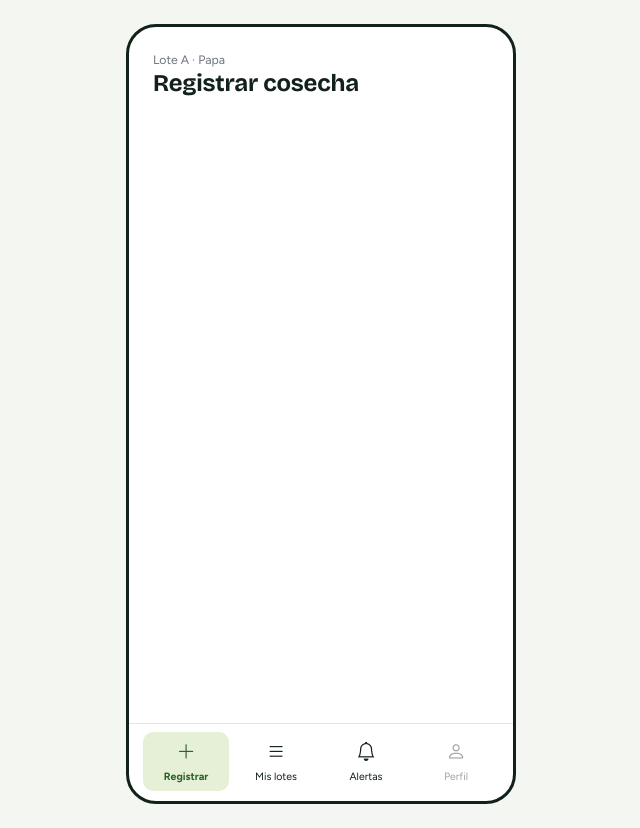
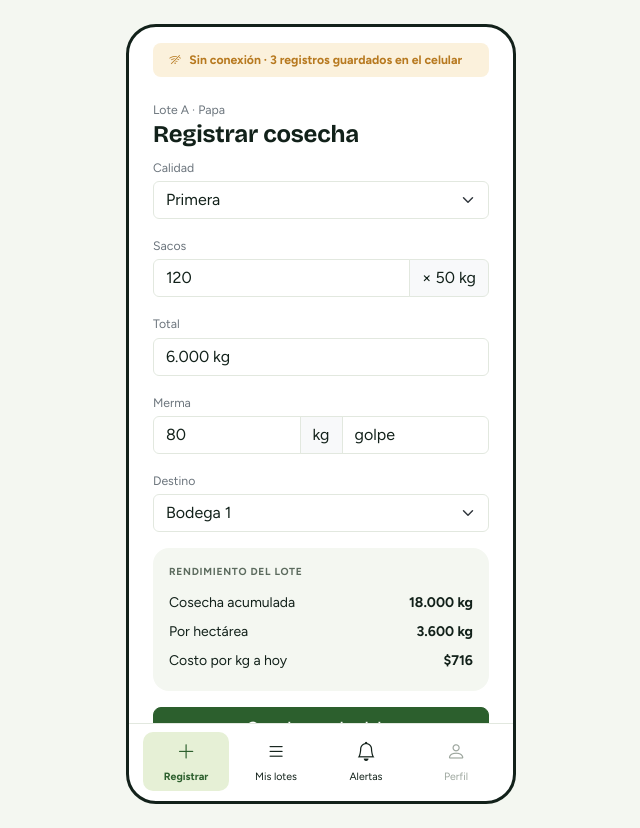
Before and after one commit to FelipeUCC898/Agro360-proyecto-electiva, an Angular app: page /movil/cosecha in a window 1280 px wide. Shown: the whole page, without its empty margins (319-959 px from the left). Built offline with nearby package versions, Linux system fonts and the light colour scheme.

Commit message:
se agrega la pantalla de cosecha sin conexión

```diff
--- /dev/null
+++ b/src/app/pages/movil/cosecha/cosecha.css
@@ -0,0 +1 @@
+.aviso-sin-conexion { background: var(--agro-warn-soft); color: var(--agro-warn); }
--- /dev/null
+++ b/src/app/pages/movil/cosecha/cosecha.html
@@ -0,0 +1,55 @@
+<div class="rounded-3 px-3 py-2 mt-3 small fw-bold d-flex align-items-center gap-2 aviso-sin-conexion">
+  <i class="bi bi-wifi-off"></i>
+  Sin conexión · {{ pendientes() }} registros guardados en el celular
+</div>
+
+<app-movil-header titulo="Registrar cosecha" subtitulo="Lote A · Papa" />
+
+<form class="d-grid gap-3" #formulario="ngForm" (ngSubmit)="guardar()">
+  <div>
+    <label class="form-label small text-secondary mb-1" for="cos-calidad">Calidad</label>
+    <select id="cos-calidad" name="calidad" class="form-select" [(ngModel)]="calidad">
+      <option>Primera</option>
+      <option>Segunda</option>
+    </select>
+  </div>
+
+  <div>
+    <label class="form-label small text-secondary mb-1" for="cos-sacos">Sacos</label>
+    <div class="input-group">
+      <input id="cos-sacos" name="sacos" type="number" min="1" class="form-control" required [(ngModel)]="sacos" />
+      <span class="input-group-text">× {{ kgPorSaco }} kg</span>
+    </div>
+  </div>
+
+  <div>
+    <label class="form-label small text-secondary mb-1" for="cos-total">Total</label>
+    <input id="cos-total" class="form-control" [value]="kg(totalKg)" readonly />
+  </div>
+
+  <div>
+    <label class="form-label small text-secondary mb-1" for="cos-merma">Merma</label>
+    <div class="input-group">
+      <input id="cos-merma" name="merma" type="number" min="0" class="form-control" [(ngModel)]="mermaKg" />
+      <span class="input-group-text">kg</span>
+      <input id="cos-motivo" name="motivo" class="form-control" aria-label="Motivo de la merma" [(ngModel)]="motivo" />
+    </div>
+  </div>
+
+  <div>
+    <label class="form-label small text-secondary mb-1" for="cos-destino">Destino</label>
+    <select id="cos-destino" name="destino" class="form-select" [(ngModel)]="destino">
+      <option>Bodega 1</option>
+      <option>Bodega 2</option>
+    </select>
+  </div>
+
+  <app-movil-resumen titulo="Rendimiento del lote" [filas]="resumen" />
+
+  @if (guardado()) {
+    <div class="alert alert-success py-2 mb-0" role="status">Cosecha guardada en el celular.</div>
+  }
+
+  <button type="submit" class="btn btn-primary py-2" [disabled]="formulario.invalid">Guardar en el celular</button>
+  <div class="text-center small text-secondary">Se enviará cuando vuelva la señal</div>
+</form>
--- a/src/app/pages/movil/cosecha/cosecha.ts
+++ b/src/app/pages/movil/cosecha/cosecha.ts
@@ -1,9 +1,47 @@
-import { Component } from '@angular/core';
+import { Component, inject, signal } from '@angular/core';
+import { FormsModule } from '@angular/forms';
+import { MovilService } from '../../../core/services/movil.service';
+import { kg, pesos } from '../../../shared/formato';
 import { MovilHeader } from '../../../shared/movil-header/movil-header';
+import { FilaResumen, MovilResumen } from '../../../shared/movil-resumen/movil-resumen';
 
 @Component({
   selector: 'app-movil-cosecha',
-  imports: [MovilHeader],
-  template: '<app-movil-header titulo="Registrar cosecha" subtitulo="Lote A · Papa" />'
+  imports: [FormsModule, MovilHeader, MovilResumen],
+  templateUrl: './cosecha.html',
+  styleUrl: './cosecha.css'
 })
-export class MovilCosecha {}
+export class MovilCosecha {
+  private readonly datos = inject(MovilService);
+
+  readonly pendientes = this.datos.pendientes;
+  readonly kgPorSaco = this.datos.cosecha.kgPorSaco;
+  readonly kg = kg;
+
+  calidad = 'Primera';
+  sacos = 120;
+  mermaKg = 80;
+  motivo = 'golpe';
+  destino = 'Bodega 1';
+
+  readonly guardado = signal(false);
+
+  get totalKg(): number {
+    return this.sacos * this.kgPorSaco;
+  }
+
+  // Cómo queda el rendimiento del lote con esta cosecha
+  get resumen(): FilaResumen[] {
+    const acumulado = this.datos.cosecha.acumuladaKg + this.totalKg;
+    return [
+      { etiqueta: 'Cosecha acumulada', valor: kg(acumulado) },
+      { etiqueta: 'Por hectárea', valor: kg(acumulado / this.datos.cosecha.areaHa) },
+      { etiqueta: 'Costo por kg a hoy', valor: pesos(this.datos.cosecha.costoAcumulado / acumulado) }
+    ];
+  }
+
+  guardar(): void {
+    this.datos.pendientes.update((n) => n + 1);
+    this.guardado.set(true);
+  }
+}
```
